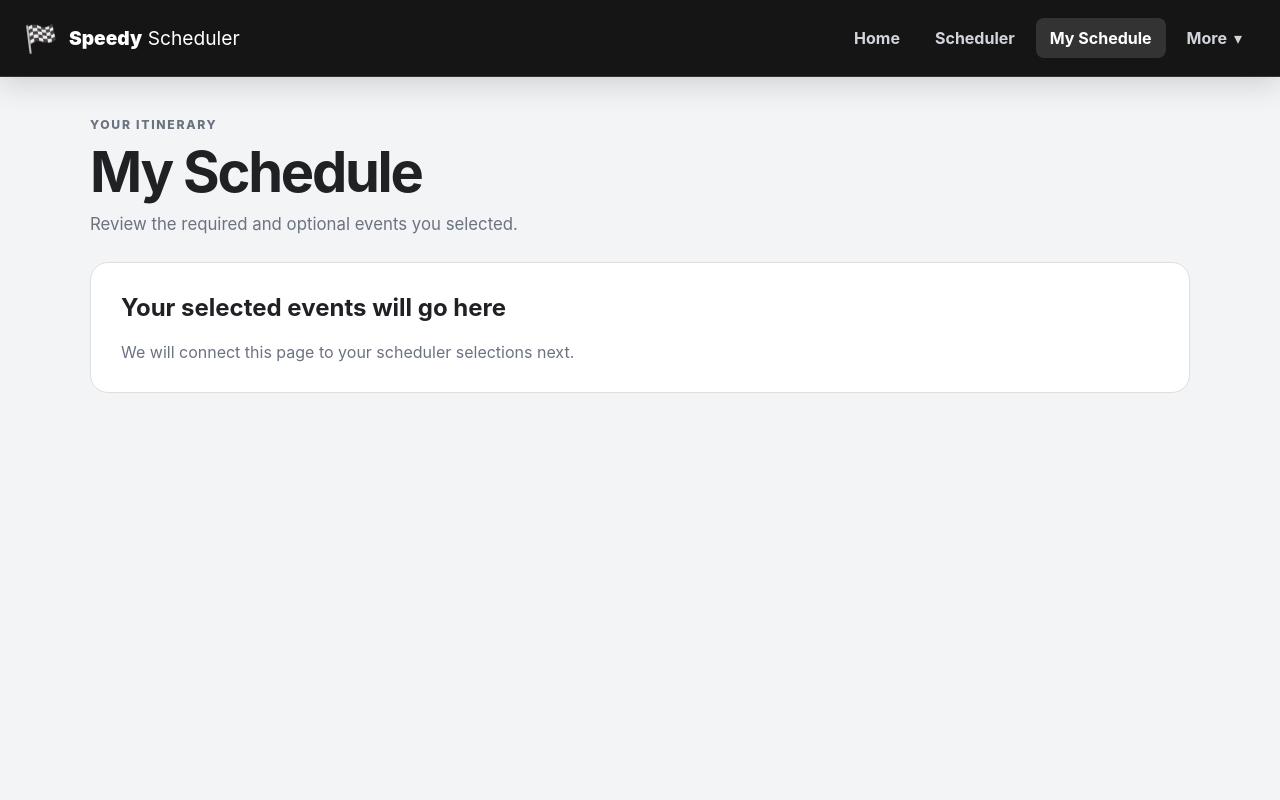
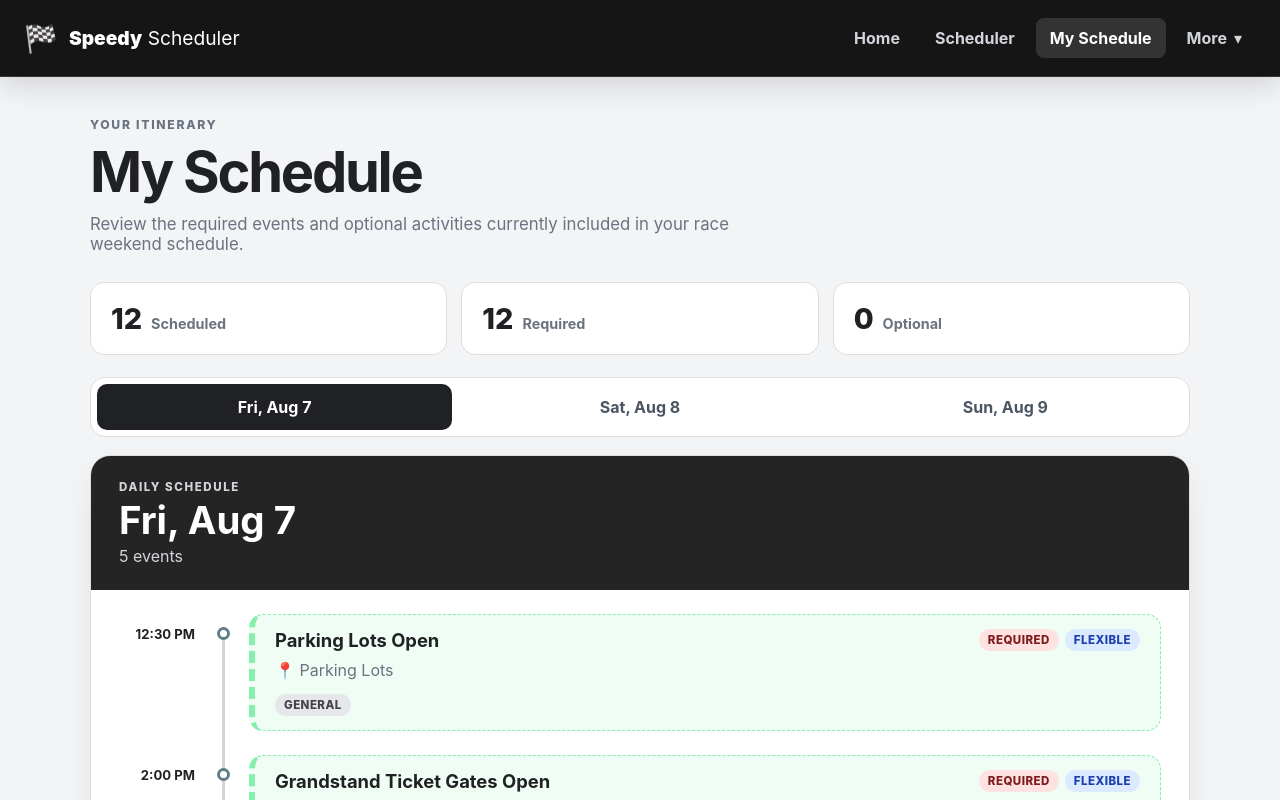
Before and after one commit to mamcgovern/SpeedyScheduler, a React (Vite) app: page /my-schedule in a window 1280 px wide. Shown: the top 800 px of the page. Built offline with nearby package versions, Linux system fonts and the light colour scheme.

Commit message:
my schedule page works now

```diff
--- a/src/App.jsx
+++ b/src/App.jsx
@@ -33,7 +33,12 @@ function App() {
 
           <Route
             path="/my-schedule"
-            element={<MySchedulePage events={events} />}
+            element={
+              <MySchedulePage
+                events={events}
+                setEvents={setEvents}
+              />
+            }
           />
 
           <Route
--- a/src/components/DaySchedule.jsx
+++ b/src/components/DaySchedule.jsx
@@ -20,22 +20,30 @@ function DaySchedule({
                 <h2>{formatEventDate(day)}</h2>
 
                 <p>
-          {events.length} {events.length === 1 ? "event" : "events"}
+                    {events.length}{" "}
+                    {events.length === 1
+                        ? "event"
+                        : "events"}
                 </p>
             </header>
 
             <div className="day-schedule__timeline">
                 {events.map((event) => {
-          const conflicts = event.selected
+                    const conflicts = event.isSelected
                         ? []
-            : findEventConflicts(event, allEvents);
+                        : findEventConflicts(
+                              event,
+                              allEvents
+                          );
 
                     return (
                         <EventCard
                             key={event.id}
                             event={event}
                             conflicts={conflicts}
-              onToggle={() => onToggleEvent(event.id)}
+                            onToggle={() =>
+                                onToggleEvent(event.id)
+                            }
                         />
                     );
                 })}
--- a/src/pages/MySchedulePage.jsx
+++ b/src/pages/MySchedulePage.jsx
@@ -1,20 +1,182 @@
-function MySchedulePage() {
+import {
+  useEffect,
+  useMemo,
+  useState,
+} from "react";
+import DaySchedule from "../components/DaySchedule";
+import {
+  formatDayTab,
+  getNearestEventDay,
+  parseEventDate,
+} from "../utils/eventUtils";
+
+function MySchedulePage({ events, setEvents }) {
+  const selectedEvents = useMemo(
+    () => events.filter((event) => event.selected),
+    [events]
+  );
+
+  const selectedDays = useMemo(() => {
+    return [
+      ...new Set(
+        selectedEvents.map((event) => event.day)
+      ),
+    ].sort(
+      (firstDay, secondDay) =>
+        parseEventDate(firstDay) -
+        parseEventDate(secondDay)
+    );
+  }, [selectedEvents]);
+
+  const [activeDay, setActiveDay] = useState(() =>
+    getNearestEventDay(selectedEvents)
+  );
+
+  useEffect(() => {
+    if (selectedDays.length === 0) {
+      return;
+    }
+
+    if (!selectedDays.includes(activeDay)) {
+      setActiveDay(getNearestEventDay(selectedEvents));
+    }
+  }, [activeDay, selectedDays, selectedEvents]);
+
+  const activeDayEvents = selectedEvents.filter(
+    (event) => event.day === activeDay
+  );
+
+  function removeEvent(eventId) {
+    setEvents((currentEvents) =>
+      currentEvents.map((event) => {
+        if (
+          event.id !== eventId ||
+          event.required
+        ) {
+          return event;
+        }
+
+        return {
+          ...event,
+          selected: false,
+        };
+      })
+    );
+  }
+
+  const requiredCount = selectedEvents.filter(
+    (event) => event.required
+  ).length;
+
+  const optionalCount = selectedEvents.filter(
+    (event) => !event.required
+  ).length;
+
   return (
-    <div className="page">
+    <div className="my-schedule-page">
       <header className="page-heading">
-        <p className="page-heading__eyebrow">Your itinerary</p>
+        <p className="page-heading__eyebrow">
+          Your itinerary
+        </p>
+
         <h1>My Schedule</h1>
+
         <p>
-          Review the required and optional events you selected.
+          Review the required events and optional
+          activities currently included in your race
+          weekend schedule.
         </p>
       </header>
 
-      <section className="placeholder-card">
-        <h2>Your selected events will go here</h2>
-        <p>
-          We will connect this page to your scheduler selections next.
-        </p>
+      <section className="schedule-summary">
+        <div>
+          <span className="schedule-summary__number">
+            {selectedEvents.length}
+          </span>
+
+          <span className="schedule-summary__label">
+            Scheduled
+          </span>
+        </div>
+
+        <div>
+          <span className="schedule-summary__number">
+            {requiredCount}
+          </span>
+
+          <span className="schedule-summary__label">
+            Required
+          </span>
+        </div>
+
+        <div>
+          <span className="schedule-summary__number">
+            {optionalCount}
+          </span>
+
+          <span className="schedule-summary__label">
+            Optional
+          </span>
+        </div>
       </section>
+
+      {selectedEvents.length > 0 ? (
+        <>
+          <nav
+            className="day-tabs"
+            aria-label="Choose schedule day"
+          >
+            {selectedDays.map((day) => (
+              <button
+                key={day}
+                type="button"
+                className={
+                  activeDay === day
+                    ? "day-tab day-tab--active"
+                    : "day-tab"
+                }
+                onClick={() =>
+                  setActiveDay(day)
+                }
+                aria-pressed={
+                  activeDay === day
+                }
+              >
+                {formatDayTab(day)}
+              </button>
+            ))}
+          </nav>
+
+          {activeDayEvents.length > 0 ? (
+            <DaySchedule
+              day={activeDay}
+              events={activeDayEvents}
+              allEvents={events}
+              onToggleEvent={removeEvent}
+            />
+          ) : (
+            <section className="empty-state">
+              <h2>
+                No scheduled events for this day
+              </h2>
+
+              <p>
+                Select another day or add more
+                events from the scheduler.
+              </p>
+            </section>
+          )}
+        </>
+      ) : (
+        <section className="empty-state">
+          <h2>Your schedule is empty</h2>
+
+          <p>
+            Visit the scheduler to add optional
+            events to your itinerary.
+          </p>
+        </section>
+      )}
     </div>
   );
 }
```
Lines whose indentation alone changed are shown as unchanged.
